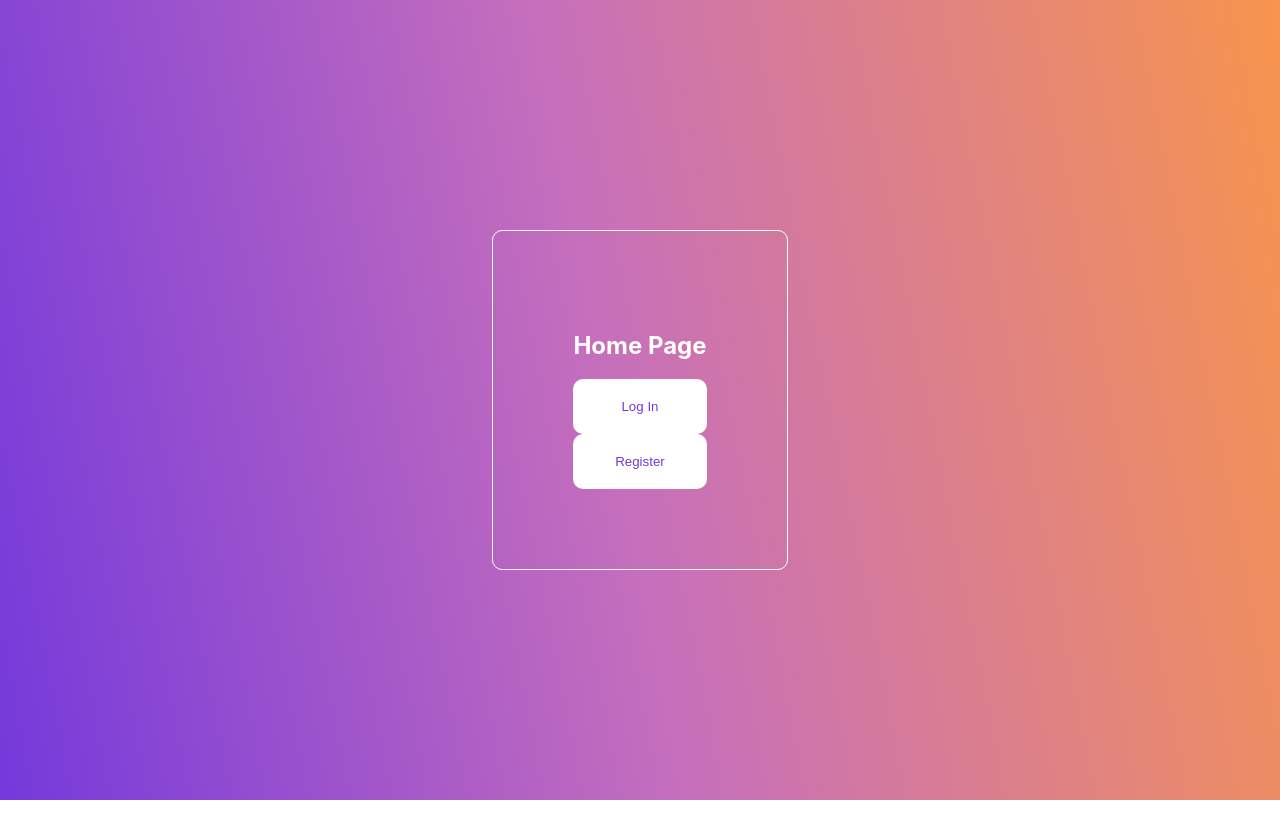
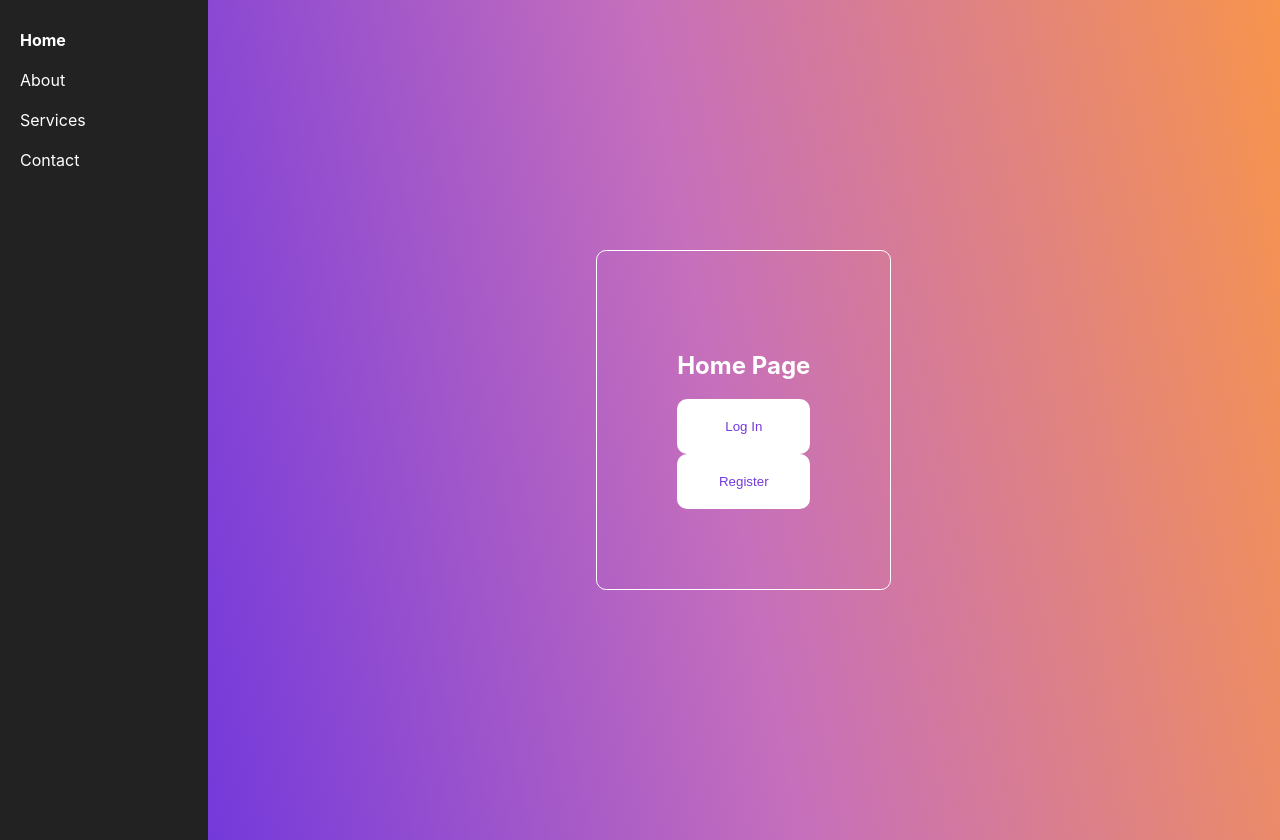
Before and after one commit to RazzzyK/Banking-System, a React (Create React App) app in the folder frontend/: page / in a window 1280 px wide. Before the commit the page ends 800 px from the top, so only its background shows below. Built offline with nearby package versions, Linux system fonts and the light colour scheme.

Commit message:
Indroducing a side navbar

```diff
--- a/frontend/package.json
+++ b/frontend/package.json
@@ -9,6 +9,7 @@
     "axios": "^1.4.0",
     "react": "^18.2.0",
     "react-dom": "^18.2.0",
+    "react-router-dom": "^6.11.2",
     "react-scripts": "5.0.1",
     "web-vitals": "^2.1.4"
   },
--- a/frontend/src/App.css
+++ b/frontend/src/App.css
@@ -1,7 +1,12 @@
 .App {
+  display: flex;
+}
+
+.Card {
   text-align: center;
   display: flex;
   min-height: 100vh;
+  width: 100%;
   align-items: center;
   justify-content: center;
   color: white;
--- a/frontend/src/App.js
+++ b/frontend/src/App.js
@@ -2,10 +2,12 @@ import React, { useState } from 'react';
 import { BrowserRouter, Route, Routes } from 'react-router-dom';
 import logo from './logo.svg';
 import './App.css';
+import './CSS/SideNavBar.css';
 import { Login } from './Components/Login';
 import { Register } from './Components/Register';
 import { Dashboard } from './Components/Dashboard';
 import { Home } from './Components/Home';
+import { SideNavBar }  from './Components/SideNavBar'
 
 function App() {
   const[currentForm, setCurrentform] = useState('home');
@@ -27,6 +29,8 @@ function App() {
 
   return (
     <div className="App">
+      <SideNavBar/>
+      <div className="Card">
         <BrowserRouter>
           <Routes>
             <Route index element={<Home />}/>
@@ -35,6 +39,7 @@ function App() {
             <Route path='/dashboard' element={<Dashboard />}/>
           </Routes>
         </BrowserRouter>
+      </div>
     </div>
   );
 }
--- /dev/null
+++ b/frontend/src/CSS/SideNavBar.css
@@ -0,0 +1,28 @@
+.side-navbar {
+    width: 200px;
+    height: 100vh;
+    background-color: #222;
+    color: #fff;
+    padding: 20px;
+    display: flex;
+  }
+
+  ul {
+    list-style: none;
+    padding: 0;
+    margin: 0;
+  }
+
+  .nav-item {
+    padding: 10px 0;
+    cursor: pointer;
+    transition: color 0.3s;
+  }
+
+  .nav-item:hover {
+    color: #ffc107;
+  }
+
+  .active {
+    font-weight: bold;
+  }
--- /dev/null
+++ b/frontend/src/Components/SideNavBar.jsx
@@ -0,0 +1,17 @@
+import React from 'react';
+import '../CSS/SideNavBar.css'; // Import the CSS file for the component
+
+export const SideNavBar = () => {
+  return (
+    <div className="side-navbar">
+      <ul>
+        <li className="nav-item active">Home</li>
+        <li className="nav-item">About</li>
+        <li className="nav-item">Services</li>
+        <li className="nav-item">Contact</li>
+      </ul>
+    </div>
+  );
+}
+
+// export default SideNavBar;
```
Also changed, not shown: 2 other files (tests, documents, lock files or other folders). Lines whose indentation alone changed are shown as unchanged.
